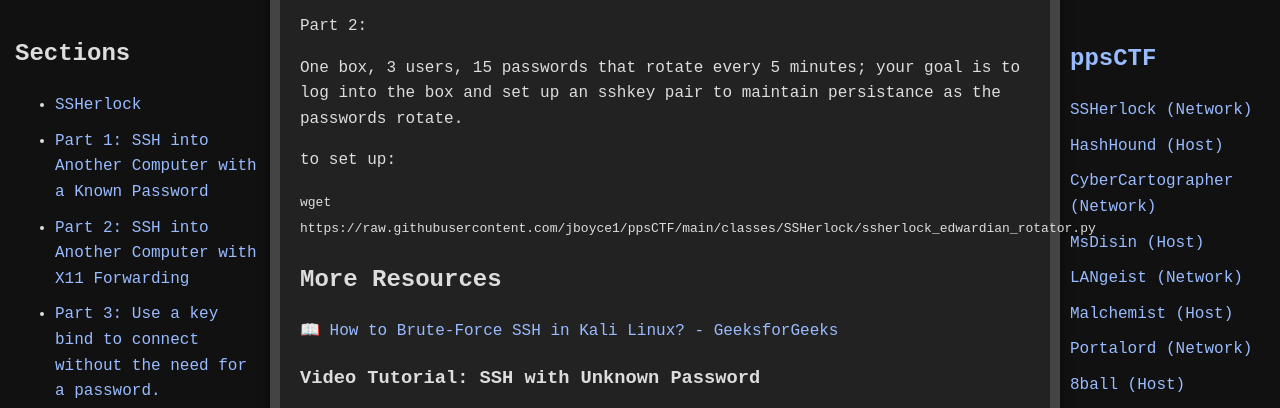
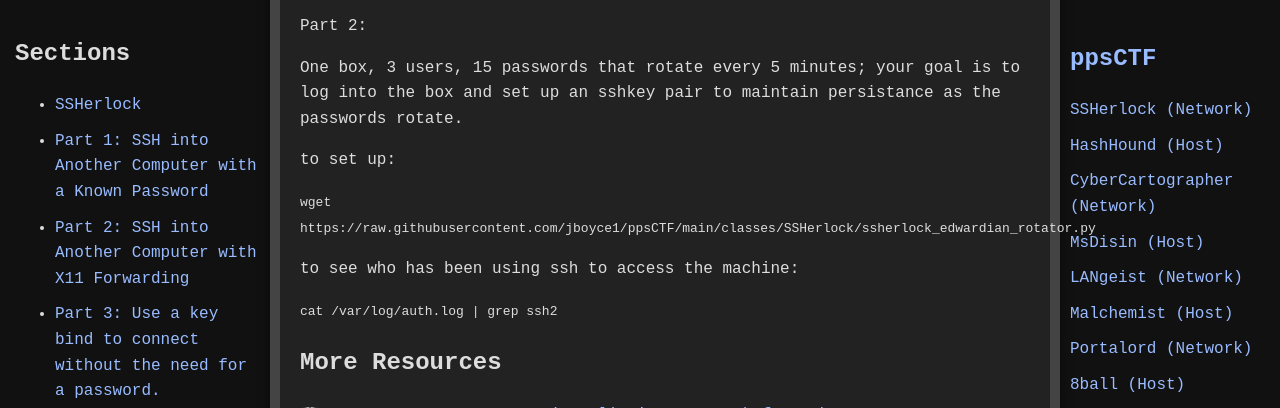
Before and after one commit to jboyce1/ppsCTF, a Jekyll site: the page built from classes/SSHerlock/SSHerlock.md, in a window 1280 px wide and 900 px high, scrolled down 7580 px, cut to the strip 0-408 px from the top of the window. Built offline with Jekyll 4.4.1, drawn with Linux system fonts in a browser that asks for light colours.

Commit message:
Update SSHerlock.md

```diff
--- a/classes/SSHerlock/SSHerlock.md
+++ b/classes/SSHerlock/SSHerlock.md
@@ -234,6 +234,10 @@ to set up:
 
 `wget https://raw.githubusercontent.com/jboyce1/ppsCTF/main/classes/SSHerlock/ssherlock_edwardian_rotator.py`
 
+to see who has been using ssh to access the machine:
+
+`cat /var/log/auth.log | grep ssh2`
+
 ## More Resources
 
 📖 [How to Brute-Force SSH in Kali Linux? - GeeksforGeeks](https://www.geeksforgeeks.org/how-to-brute-force-ssh-in-kali-linux/)
```
